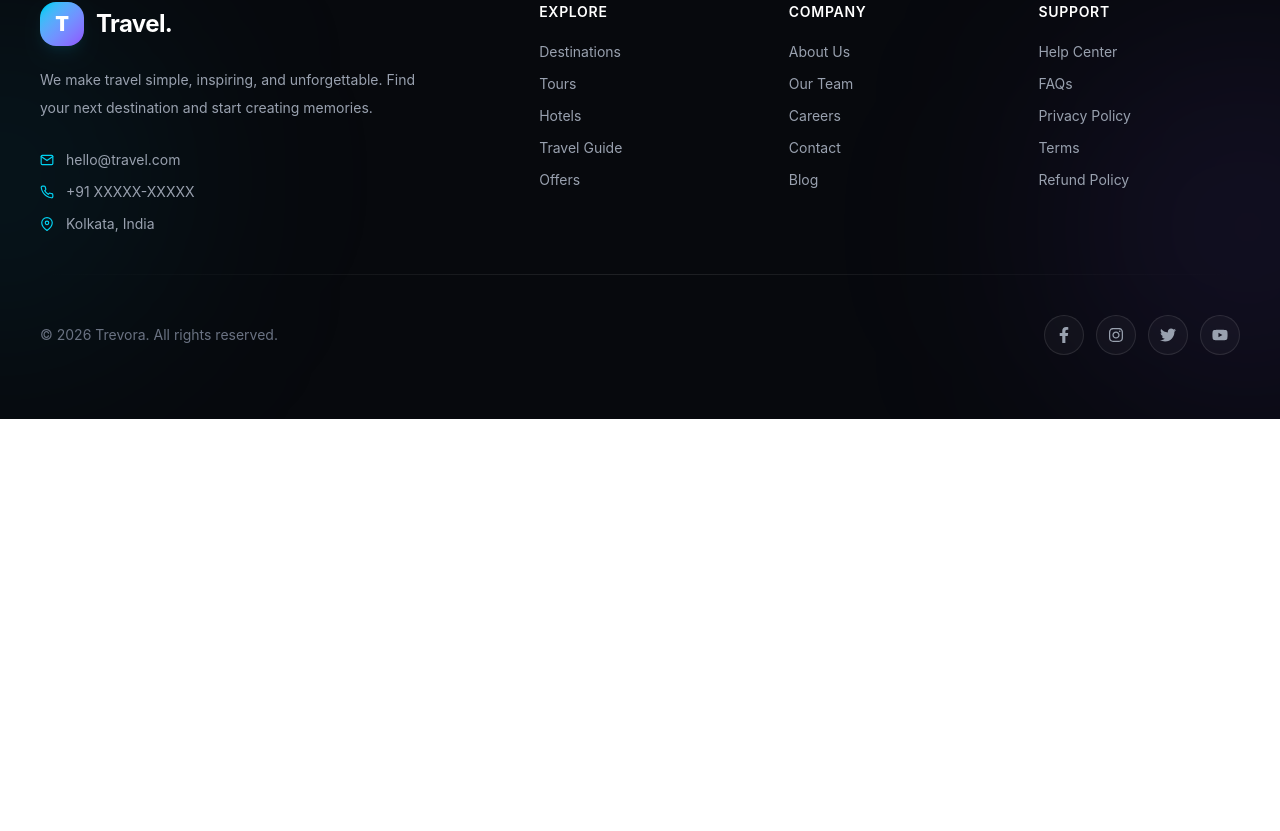
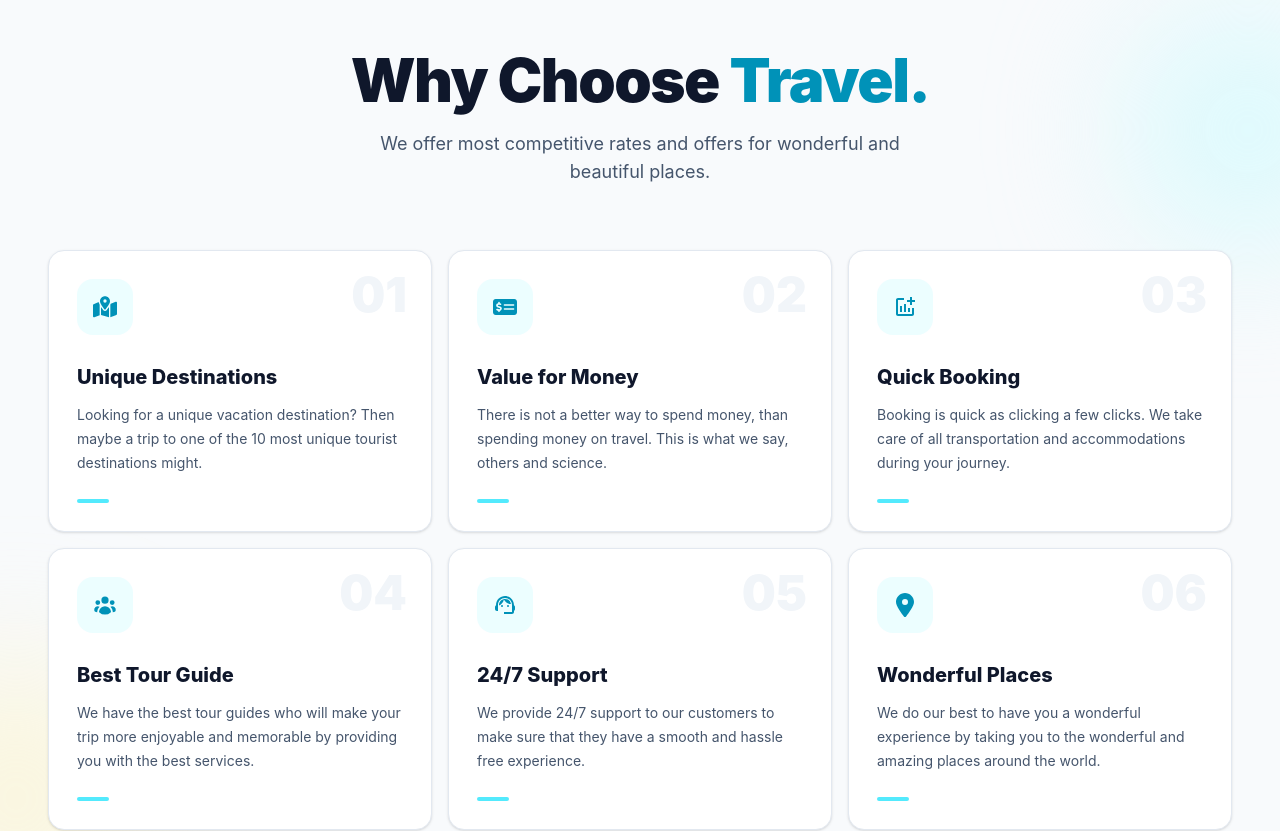
Before and after one commit to MohanlalManna24/Travel, a React (Vite) app: page / in a window 1280 px wide. Shown: the part 850-1681 px from the top of the page. Before the commit the page ends 1269 px from the top, so only its background shows below. Built offline with nearby package versions, Linux system fonts and the light colour scheme.

Commit message:
Add WhyChoose Component

```diff
--- /dev/null
+++ b/src/components/WhyChoose.jsx
@@ -0,0 +1,93 @@
+import {
+  FaMapLocationDot,
+  FaMoneyCheckDollar,
+  FaLocationDot,
+} from "react-icons/fa6";
+import { MdAddchart } from "react-icons/md";
+import { HiMiniUserGroup } from "react-icons/hi2";
+import { MdOutlineSupportAgent } from "react-icons/md";
+
+const WhyChoose = () => {
+  const benefits = [
+    {
+      icon: FaMapLocationDot,
+      title: "Unique Destinations",
+      description:
+        "Looking for a unique vacation destination? Then maybe a trip to one of the 10 most unique tourist destinations might.",
+    },
+    {
+      icon: FaMoneyCheckDollar,
+      title: "Value for Money",
+      description:
+        "There is not a better way to spend money, than spending money on travel. This is what we say, others and science.",
+    },
+    {
+      icon: MdAddchart,
+      title: "Quick Booking",
+      description:
+        "Booking is quick as clicking a few clicks. We take care of all transportation and accommodations during your journey.",
+    },
+    {
+      icon: HiMiniUserGroup,
+      title: "Best Tour Guide",
+      description:
+        "We have the best tour guides who will make your trip more enjoyable and memorable by providing you with the best services.",
+    },
+    {
+      icon: MdOutlineSupportAgent,
+      title: "24/7 Support",
+      description:
+        "We provide 24/7 support to our customers to make sure that they have a smooth and hassle free experience.",
+    },
+    {
+      icon: FaLocationDot,
+      title: "Wonderful Places",
+      description:
+        "We do our best to have you a wonderful experience by taking you to the wonderful and amazing places around the world.",
+    },
+  ];
+
+  return (
+    <section className="relative overflow-hidden bg-slate-50 px-6 py-20 sm:px-10 lg:px-12 lg:py-28">
+      <div className="absolute -right-24 top-16 h-64 w-64 rounded-full bg-cyan-100/60 blur-3xl" />
+      <div className="absolute -left-32 bottom-0 h-72 w-72 rounded-full bg-amber-100/50 blur-3xl" />
+
+      <div className="relative mx-auto max-w-7xl">
+        <div className="mb-12 max-w-2xl flex flex-col items-center justify-center text-center sm:mx-auto sm:mb-16">
+          <h1 className="text-4xl font-black tracking-tight text-slate-900 sm:text-5xl lg:text-6xl">
+            Why Choose <span className="text-cyan-600">Travel.</span>
+          </h1>
+          <p className="mt-5 max-w-xl text-base leading-7 text-slate-600 sm:text-lg">
+            We offer most competitive rates and offers for wonderful and beautiful
+            places.
+          </p>
+        </div>
+
+        <div className="grid gap-4 sm:grid-cols-2 lg:grid-cols-3">
+          {benefits.map(({ icon: Icon, title, description }, index) => (
+            <article
+              key={title}
+              className="group relative overflow-hidden rounded-2xl border border-slate-200 bg-white p-7 shadow-sm transition duration-300 hover:-translate-y-2 hover:border-cyan-200 hover:shadow-xl hover:shadow-cyan-900/10"
+            >
+              <span className="absolute right-6 top-5 text-5xl font-black text-slate-100 transition-colors duration-300 group-hover:text-cyan-50">
+                0{index + 1}
+              </span>
+              <div className="relative mb-7 grid h-14 w-14 place-items-center rounded-2xl bg-cyan-50 text-2xl text-cyan-600 transition duration-300 group-hover:rotate-6 group-hover:bg-cyan-600 group-hover:text-white">
+                <Icon />
+              </div>
+              <h2 className="relative text-xl font-extrabold text-slate-900">
+                {title}
+              </h2>
+              <p className="mt-3 text-sm leading-6 text-slate-600">
+                {description}
+              </p>
+              <div className="mt-6 h-1 w-8 rounded-full bg-cyan-300 transition-all duration-300 group-hover:w-16 group-hover:bg-cyan-600" />
+            </article>
+          ))}
+        </div>
+      </div>
+    </section>
+  );
+};
+
+export default WhyChoose;
--- a/src/pages/Home.jsx
+++ b/src/pages/Home.jsx
@@ -1,9 +1,11 @@
 import HeroSection from '../components/HeroSection.jsx'
+import WhyChoose from '../components/WhyChoose.jsx'
 
 function Home() {
   return (
     <main>
       <HeroSection />
+      <WhyChoose/>
     </main>
   )
 }
```
